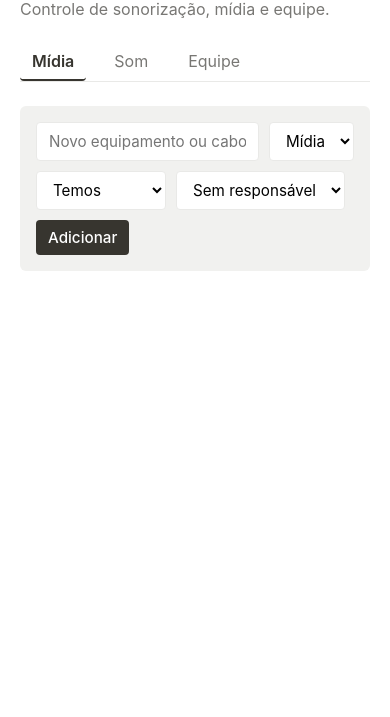
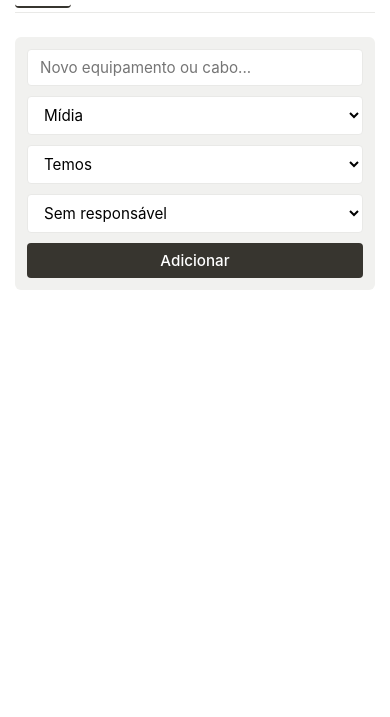
Before and after one commit to AbnerDev19/CheckList, a plain HTML site: page index.html in a window 390 px wide. Shown: the part 127-844 px from the top of the page. Drawn offline with Linux system fonts and the light colour scheme.

Commit message:
Enhance style.css with responsive design
Added responsive design for mobile devices and improved layout.

```diff
--- a/style.css
+++ b/style.css
@@ -222,3 +222,58 @@ input[type="checkbox"] {
     color: var(--text-muted);
     font-size: 0.9rem;
 }
+/* Responsividade para dispositivos móveis */
+@media (max-width: 600px) {
+    body {
+        padding: 20px 15px;
+    }
+
+    h1 {
+        font-size: 1.5rem;
+    }
+
+    .subtitle {
+        font-size: 0.9rem;
+    }
+
+    /* Abas com rolagem horizontal caso falte espaço */
+    .tabs {
+        overflow-x: auto;
+        white-space: nowrap;
+        padding-bottom: 4px;
+        -webkit-overflow-scrolling: touch;
+    }
+
+    .tab-btn {
+        padding: 8px;
+        font-size: 0.95rem;
+    }
+
+    /* Formulário empilhado para facilitar o toque na tela */
+    #equipment-form {
+        flex-direction: column;
+        padding: 12px;
+    }
+
+    input[type="text"],
+    select,
+    button[type="submit"] {
+        width: 100%;
+        min-width: 100%;
+    }
+
+    /* Ajuste nos itens da lista para não quebrarem o layout */
+    .item-details {
+        flex-direction: column;
+        align-items: flex-start;
+        gap: 6px;
+    }
+
+    .item-badges {
+        flex-wrap: wrap;
+    }
+
+    .delete-btn {
+        padding: 8px;
+    }
+}
```
